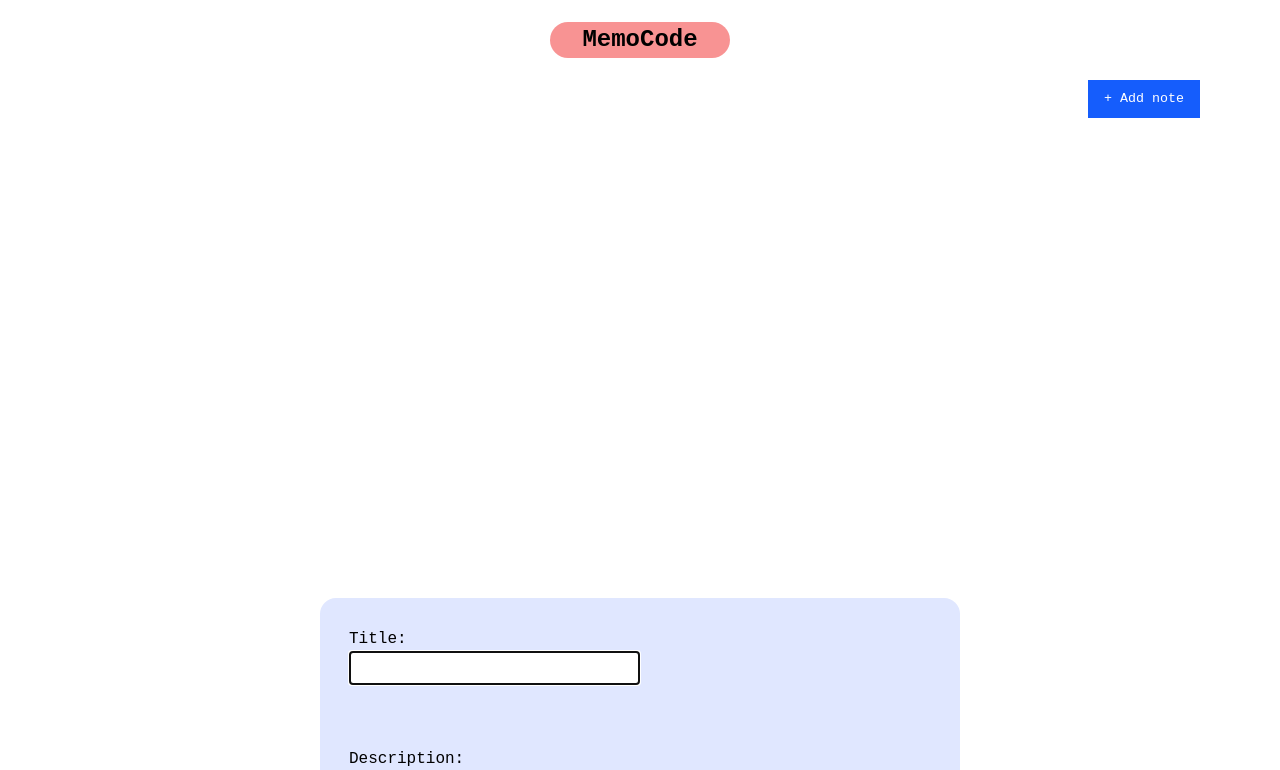
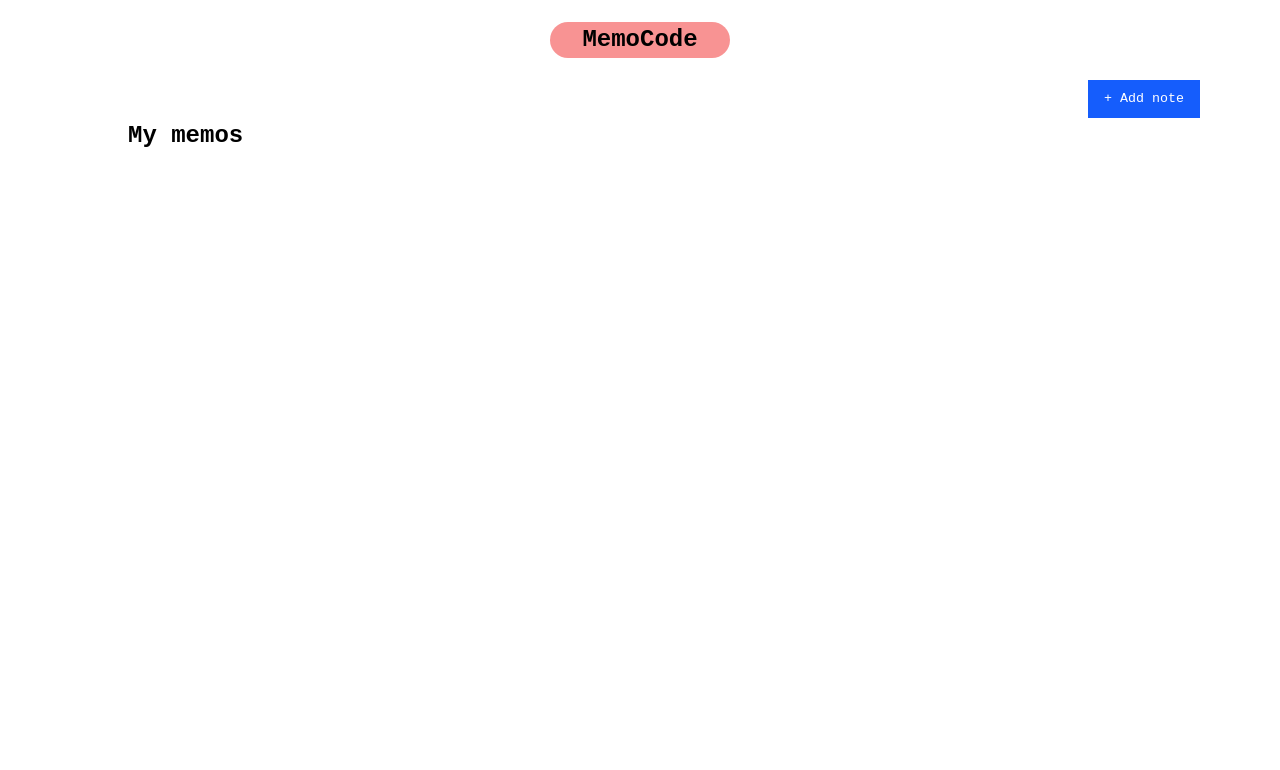
Before and after one commit to vickyfrosties/MemoCode, a React (Vite) app: page / in a window 1280 px wide. Shown: the top 770 px of the page. Built offline with nearby package versions, Linux system fonts and the light colour scheme; the HTML template or start-up script is replaced by a standard one.

Commit message:
style: add SCSS style, update NoteCard structure

```diff
--- a/src/App.scss
+++ b/src/App.scss
@@ -12,3 +12,7 @@
   box-sizing: border-box;
   font-family: "JetBrains Mono", monospace;
 }
+
+body {
+  overflow-x: hidden;
+}
--- /dev/null
+++ b/src/components/NotesCard/NotesCard.jsx
@@ -0,0 +1,33 @@
+import style from "./NotesCard.module.scss";
+
+const NotesCard = ({ newNote }) => {
+  return (
+    <>
+      {newNote.map((note, i) => (
+        <div key={i} className={style["card"]}>
+          <div className={style["card_picture_container"]}>
+            <img src={note.picture} alt={note.title} />
+          </div>
+
+          <div className={style["card_content"]}>
+            <div className={style["card_content_title"]}>
+              <h3>{note.title} </h3>
+            </div>
+            <p className={style["card_content_description"]}>
+              {note.description}
+            </p>
+
+            <div className={style["card_content_link"]}>
+              <p>Source:</p>
+              <a href={note.link} target="_blank">
+                <p>Visit link</p>
+              </a>
+            </div>
+          </div>
+        </div>
+      ))}
+    </>
+  );
+};
+
+export default NotesCard;
--- /dev/null
+++ b/src/components/NotesCard/NotesCard.module.scss
@@ -0,0 +1,52 @@
+.card {
+  background-color: #d1fae5;
+  padding: 15px;
+  text-wrap: wrap;
+  height: 100%;
+  display: flex;
+
+  &_picture_container {
+    position: relative;
+
+    img {
+      width: 180px;
+      height: 100%;
+      object-fit: cover;
+    }
+  }
+
+  &_content {
+    width: 100%;
+    margin: 0 0 0 15px;
+    overflow-x: hidden;
+    position: relative;
+  }
+
+  &_content_title {
+    position: sticky;
+    top: 0;
+    background-color: #10b962;
+    border: 3px solid #6ee7a9;
+    padding: 3px 0 3px 5px;
+  }
+
+  &_content_description {
+    padding: 15px 0 3px 5px;
+  }
+
+  &_content_link {
+    display: flex;
+    margin-top: 5px;
+    padding-left: 5px;
+
+    a {
+      p {
+        margin-left: 5px;
+      }
+
+      &:visited {
+        color: blue;
+      }
+    }
+  }
+}
--- a/src/components/NotesLayout/NotesLayout.jsx
+++ b/src/components/NotesLayout/NotesLayout.jsx
@@ -1,18 +1,13 @@
+import NotesCard from "../NotesCard/NotesCard";
 import style from "./NotesLayout.module.scss";
 
 // * Display the notes
 const NotesLayout = ({ newNote }) => {
   return (
     <>
+      <h2 className={style["notes-container-title"]}>My memos</h2>
       <section className={style["notes-container"]}>
-        {newNote.map((note, i) => (
-          <div key={i}>
-            <h3>{note.title} </h3>
-            <p>{note.description} </p>
-            <img src={note.picture} alt={note.title} />
-            <a href={note.link}>Source</a>
-          </div>
-        ))}
+        <NotesCard newNote={newNote} />
       </section>
     </>
   );
--- a/src/components/NotesLayout/NotesLayout.module.scss
+++ b/src/components/NotesLayout/NotesLayout.module.scss
@@ -1,9 +1,16 @@
 .notes-container {
   width: 80vw;
-  min-width: 40vw;
-  min-height: 60vh;
+  min-height: 80vh;
   margin: auto;
-  display: flex;
-  justify-content: center;
-  align-items: center;
+  margin-top: 2rem;
+  display: grid;
+  grid-template-columns: repeat(2, 1fr);
+  grid-template-rows: repeat(3, 30%);
+
+  gap: 1em;
+
+  &-title {
+    width: 80%;
+    margin: auto;
+  }
 }
--- a/src/containers/NoteForm/NoteForm.jsx
+++ b/src/containers/NoteForm/NoteForm.jsx
@@ -27,7 +27,7 @@ const NoteForm = ({ data, setFormData, onSubmitHandle }) => {
             required
             value={data.title}
             autoFocus
-            autoComplete="off"
+            // autoComplete="off"
             onChange={(e) => setFormData({ ...data, title: e.target.value })}
           />
         </label>
@@ -39,7 +39,7 @@ const NoteForm = ({ data, setFormData, onSubmitHandle }) => {
             id="description"
             required
             value={data.description}
-            autoComplete="off"
+            // autoComplete="off"
             rows={10}
             cols={50}
             onChange={(e) =>
@@ -55,7 +55,7 @@ const NoteForm = ({ data, setFormData, onSubmitHandle }) => {
             name="picture"
             id="picture"
             value={data.picture}
-            autoComplete="off"
+            // autoComplete="off"
             onChange={(e) => setFormData({ ...data, picture: e.target.value })}
           />
         </label>
@@ -67,7 +67,7 @@ const NoteForm = ({ data, setFormData, onSubmitHandle }) => {
             name="link"
             id="link"
             value={data.link}
-            autoComplete="off"
+            // autoComplete="off"
             onChange={(e) => setFormData({ ...data, link: e.target.value })}
           />
         </label>
```
